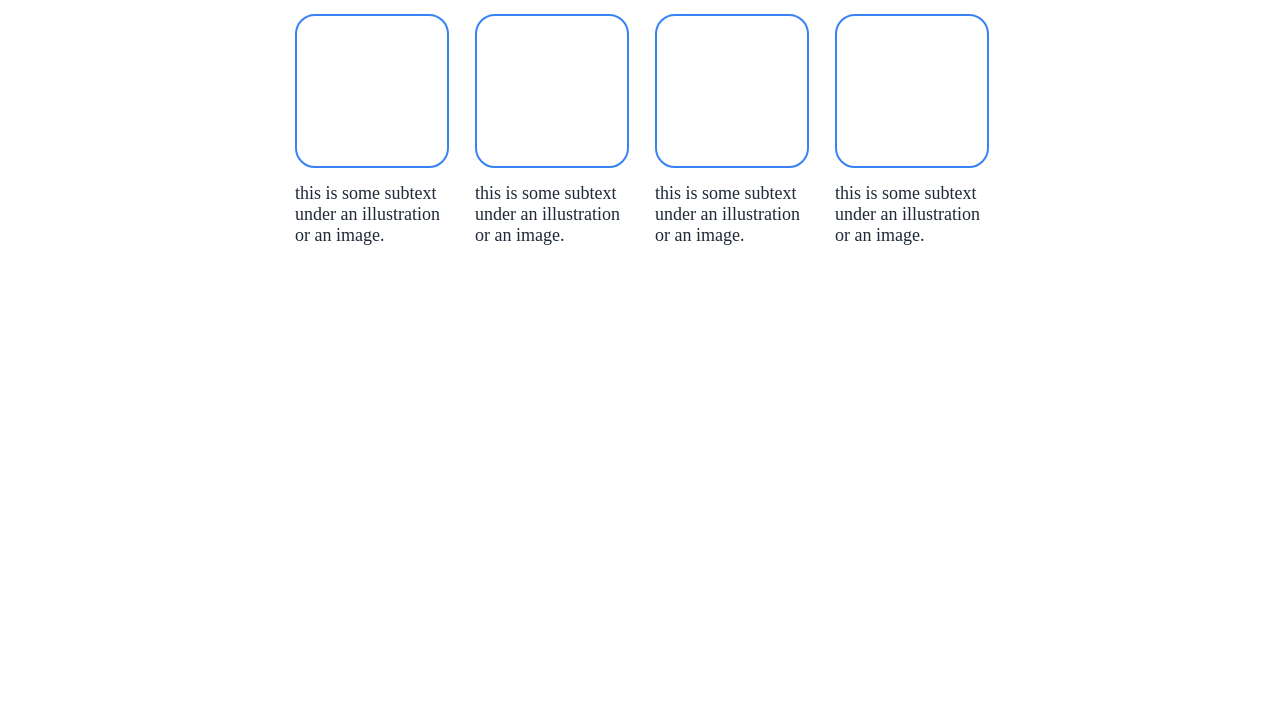
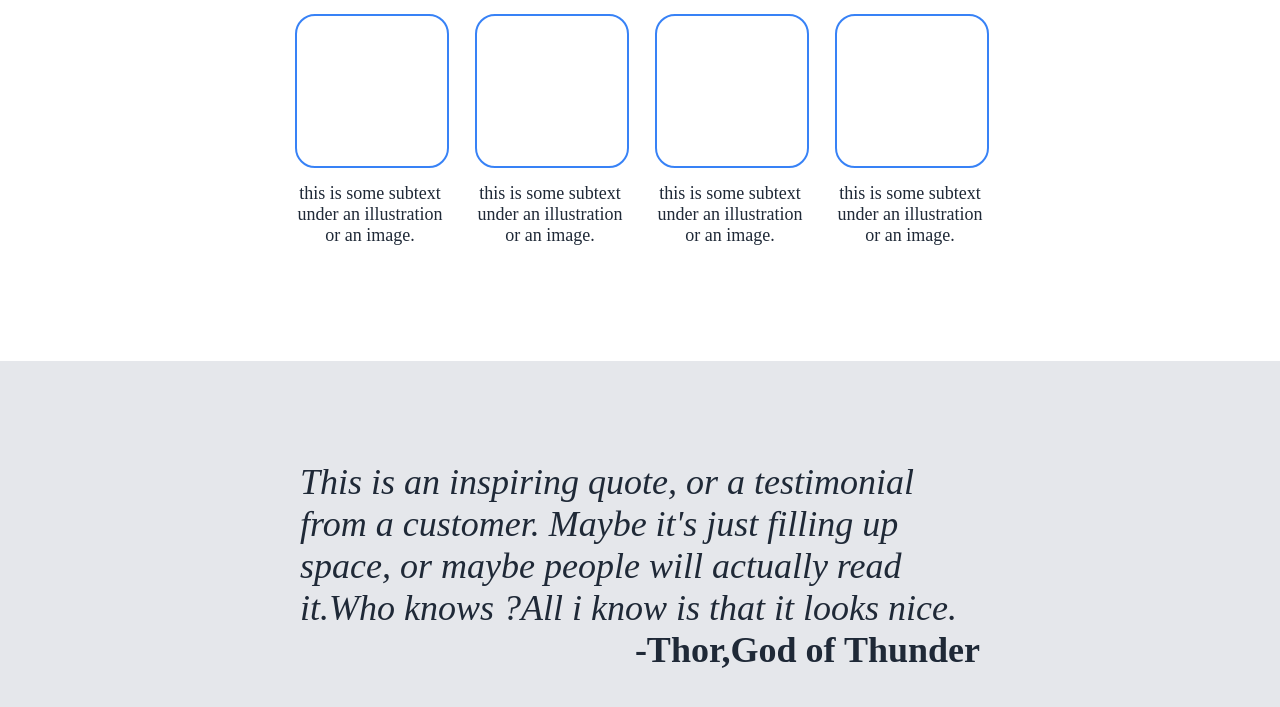
Before and after one commit to Blaquebull/odin-landing-page, a plain HTML site: page index.html in a window 1280 px wide. Shown: the part 525-1232 px from the top of the page. Before the commit the page ends 886 px from the top, so only its background shows below. Drawn offline with Linux system fonts and the light colour scheme.

Commit message:
Add quote section

```diff
--- a/index.html
+++ b/index.html
@@ -45,6 +45,10 @@
             </div>
             </div>
         </section>
+        <section id="quote">
+            <p class="quote-text">This is an inspiring quote, or a testimonial from a customer. Maybe it's just filling up space, or maybe people will actually read it.Who knows ?All i know is that it looks nice. </p>
+            <p class="author">-Thor,God of Thunder</p>
+        </section>
     </body>
 
 </html>
--- a/style.css
+++ b/style.css
@@ -91,4 +91,21 @@ a ,p{
 .tile p{
     margin: 15px 0;
     color: #1F2937;
+    text-align: center;
 }
+#quote{
+    padding: 100px 300px;
+    background-color: #E5E7EB;
+}
+.quote-text{
+    font-size: 36px;
+    font-weight: 100;
+    font-style:italic;
+    color: #1F2937;
+}
+.author{
+    color: #1F2937;
+    text-align: right;
+    font-size: 36px;
+    font-weight:bold;
+}
```
